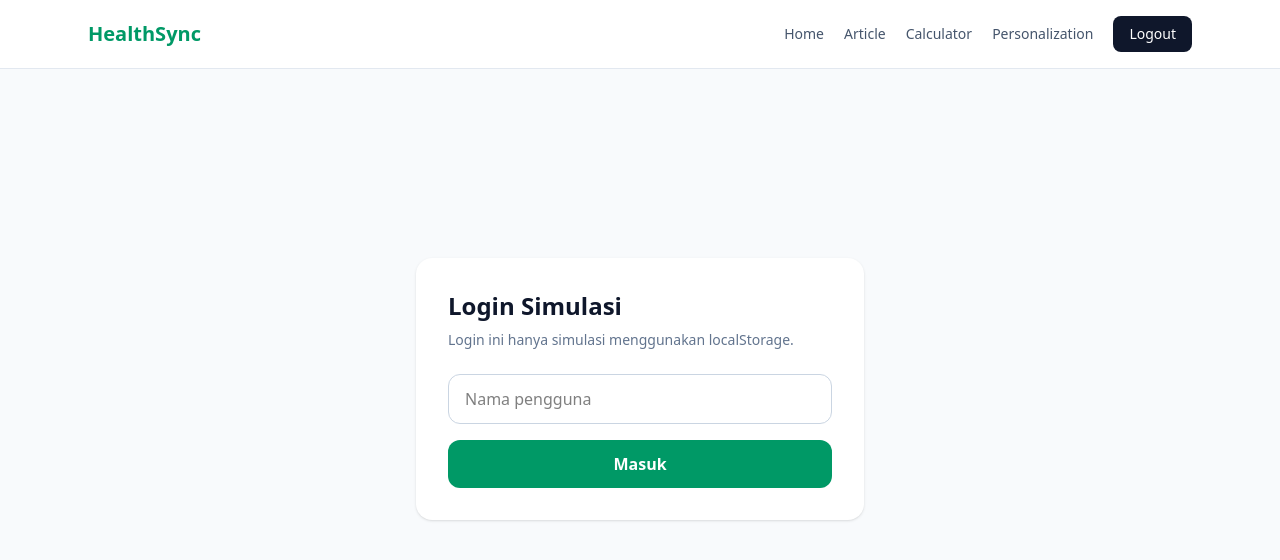
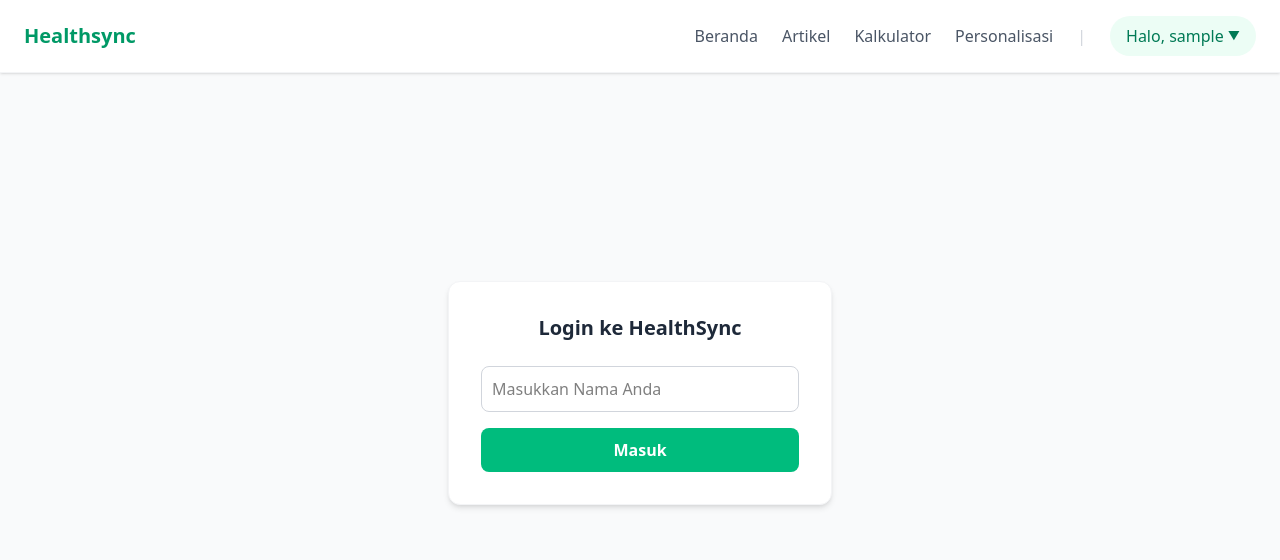
Before and after one commit to alyamutiara2235/web_healthsync, a React (Vite) app: page /login in a window 1280 px wide. Shown: the top 560 px of the page. Built offline with nearby package versions, Linux system fonts and the light colour scheme; sample sign-in values are in the browser's storage.

Commit message:
update landing page, navbar profile dropdown

```diff
--- a/src/App.jsx
+++ b/src/App.jsx
@@ -1,3 +1,4 @@
+import { useState } from "react";
 import { Routes, Route } from "react-router-dom";
 import Navbar from "./components/Navbar";
 import ProtectedRoute from "./components/ProtectedRoute";
@@ -8,15 +9,29 @@ import Calculator from "./pages/Calculator";
 import Personalization from "./pages/Personalization";
 
 function App() {
+  const [user, setUser] = useState(() => {
+    const isLoggedIn = localStorage.getItem("healthsync_isLoggedIn") === "true";
+    const savedName = localStorage.getItem("healthsync_userName");
+    return isLoggedIn && savedName ? { name: savedName } : null;
+  });
+
+  const handleLogout = () => {
+    // Hapus semua data login dari localStorage
+    localStorage.removeItem("healthsync_isLoggedIn");
+    localStorage.removeItem("healthsync_userName");
+    setUser(null);
+  };
+
   return (
     <>
-      <Navbar />
+      <Navbar user={user} onLogout={handleLogout} />
 
       <main>
         <Routes>
           <Route path="/" element={<Landing />} />
           <Route path="/articles" element={<Articles />} />
-          <Route path="/login" element={<Login />} />
+          <Route path="/login" element={<Login setUser={setUser} />} />
+
           <Route
             path="/calculator"
             element={
--- a/src/components/Navbar.jsx
+++ b/src/components/Navbar.jsx
@@ -1,61 +1,73 @@
-import { Link, NavLink, useNavigate } from "react-router-dom";
+import React, { useState } from "react";
+import { Link } from "react-router-dom";
 
-function Navbar() {
-  const navigate = useNavigate();
-  const isLoggedIn = localStorage.getItem("healthsync_isLoggedIn") === "true";
-
-  const handleLogout = () => {
-    localStorage.removeItem("healthsync_isLoggedIn");
-    navigate("/login");
-  };
-
-  const navLinkClass = ({ isActive }) =>
-    isActive
-      ? "font-semibold text-emerald-600"
-      : "text-slate-600 hover:text-emerald-600";
+function Navbar({ user, onLogout }) {
+  const [dropdownOpen, setDropdownOpen] = useState(false);
 
   return (
-    <header className="border-b border-slate-200 bg-white">
-      <nav className="mx-auto flex max-w-6xl items-center justify-between px-6 py-4">
-        <Link to="/" className="text-xl font-bold text-emerald-600">
-          HealthSync
+    <nav className="relative flex items-center justify-between bg-white px-6 py-4 shadow-sm border-b border-gray-100">
+      <div className="text-xl font-bold text-emerald-600">
+        <Link to="/">Healthsync</Link>
+      </div>
+
+      <div className="flex items-center space-x-6">
+        <Link to="/" className="text-gray-600 hover:text-emerald-600 font-medium transition">
+          Beranda
+        </Link>
+        <Link to="/articles" className="text-gray-600 hover:text-emerald-600 font-medium transition">
+          Artikel
+        </Link>
+        <Link to="/calculator" className="text-gray-600 hover:text-emerald-600 font-medium transition">
+          Kalkulator
+        </Link>
+        <Link to="/personalization" className="text-gray-600 hover:text-emerald-600 font-medium transition">
+          Personalisasi
         </Link>
 
-        <div className="flex items-center gap-5 text-sm">
-          <NavLink to="/" className={navLinkClass}>
-            Home
-          </NavLink>
+        <span className="text-gray-300">|</span>
 
-          <NavLink to="/articles" className={navLinkClass}>
-            Article
-          </NavLink>
 
-          <NavLink to="/calculator" className={navLinkClass}>
-            Calculator
-          </NavLink>
+        {user ? (
+          <div className="relative">
+            <button
+              onClick={() => setDropdownOpen(!dropdownOpen)}
+              className="flex items-center space-x-1 rounded-full bg-emerald-50 px-4 py-2 font-medium text-emerald-700 hover:bg-emerald-100 focus:outline-none transition"
+            >
+              <span>Halo, {user.name}</span>
+              <span className="text-xs">▼</span>
+            </button>
 
-          <NavLink to="/personalization" className={navLinkClass}>
-            Personalization
-          </NavLink>
+            {dropdownOpen && (
+              <div className="absolute right-0 mt-2 w-48 rounded-lg border border-gray-100 bg-white py-1 shadow-lg z-50">
+                <div className="block px-4 py-2 text-xs text-gray-400 border-b border-gray-50">
+                  Nama User
+                </div>
+                <div className="block px-4 py-2 text-sm font-semibold text-gray-700 bg-gray-50/50 truncate">
+                  {user.name}
+                </div>
 
-          {isLoggedIn ? (
                 <button
-              onClick={handleLogout}
-              className="rounded-lg bg-slate-900 px-4 py-2 text-white hover:bg-slate-700"
+                  onClick={() => {
+                    onLogout();
+                    setDropdownOpen(false);
+                  }}
+                  className="block w-full text-left px-4 py-2.5 text-sm font-medium text-red-600 hover:bg-red-50 transition border-t border-gray-100 mt-1"
                 >
-              Logout
+                  Keluar
                 </button>
+              </div>
+            )}
+          </div>
         ) : (
           <Link
             to="/login"
-              className="rounded-lg bg-emerald-600 px-4 py-2 text-white hover:bg-emerald-700"
+            className="rounded-full bg-emerald-500 px-5 py-2 font-semibold text-white hover:bg-emerald-600 transition shadow-sm"
           >
-              Login
+            Masuk
           </Link>
         )}
       </div>
     </nav>
-    </header>
   );
 }
 
--- a/src/pages/Landing.jsx
+++ b/src/pages/Landing.jsx
@@ -1,3 +1,6 @@
+import React from "react";
+import { Link } from "react-router-dom";
+
 function Landing() {
   return (
     <>
@@ -16,12 +19,19 @@ function Landing() {
             </p>
 
             <div className="flex gap-4">
-          <button className="rounded-full bg-emerald-600 px-5 py-2 text-white hover:bg-emerald-700 font-medium text-sm transition-all shadow-sm">
+              <Link
+                to="/Masuk"
+                className="rounded-full bg-emerald-600 px-5 py-2 text-white hover:bg-emerald-700 font-medium text-sm transition-all shadow-sm block text-center"
+              >
                 Mulai Sekarang
-          </button>
-          <button className="rounded-full border border-emerald-600 text-emerald-600 hover:bg-emerald-50 px-5 py-2 font-medium text-sm transition-all">
+              </Link>
+
+              <a
+                href="#features"
+                className="rounded-full border border-emerald-600 text-emerald-600 hover:bg-emerald-50 px-5 py-2 font-medium text-sm transition-all block text-center"
+              >
                 Pelajari Lebih Lanjut
-          </button>
+              </a>
             </div>
           </div>
 
@@ -37,7 +47,7 @@ function Landing() {
         </div>
       </section>
 
-<section className="bg-slate-50 py-16 px-6 md:px-12 lg:px-24">
+      <section id="features" className="bg-slate-50 py-16 px-6 md:px-12 lg:px-24">
         <div className="max-w-7xl mx-auto">
 
           <div className="text-center mb-12">
@@ -60,9 +70,9 @@ function Landing() {
                   Baca informasi dan tips kesehatan terpercaya yang divalidasi oleh para ahli medis setiap hari.
                 </p>
               </div>
-        <a href="#artikel" className="text-emerald-600 font-medium text-sm hover:text-emerald-700 flex items-center gap-1 mt-2">
+              <Link to="/articles" className="text-emerald-600 font-medium text-sm hover:text-emerald-700 flex items-center gap-1 mt-2">
                 Buka Artikel &rarr;
-        </a>
+              </Link>
             </div>
 
             <div className="bg-white p-6 rounded-2xl shadow-sm border border-slate-100 hover:shadow-md transition-all duration-300 flex flex-col justify-between">
@@ -75,14 +85,13 @@ function Landing() {
                   Hitung Indeks Massa Tubuh Anda secara cepat untuk mengetahui status berat badan yang ideal.
                 </p>
               </div>
-        <a href="#bmi" className="text-emerald-600 font-medium text-sm hover:text-emerald-700 flex items-center gap-1 mt-2">
+              <Link to="/calculator" className="text-emerald-600 font-medium text-sm hover:text-emerald-700 flex items-center gap-1 mt-2">
                 Hitung Sekarang &rarr;
-        </a>
+              </Link>
             </div>
 
             <div className="bg-white p-6 rounded-2xl shadow-sm border border-slate-100 hover:shadow-md transition-all duration-300 flex flex-col justify-between">
               <div>
-          {/* Ikon Mini */}
                 <div className="w-12 h-12 bg-emerald-50 rounded-xl flex items-center justify-center text-emerald-600 mb-4 font-bold text-xl">
                   📈
                 </div>
@@ -91,9 +100,9 @@ function Landing() {
                   Pantau perkembangan kesehatan Anda dari waktu ke waktu dengan grafik simulasi yang interaktif.
                 </p>
               </div>
-        <a href="#progress" className="text-emerald-600 font-medium text-sm hover:text-emerald-700 flex items-center gap-1 mt-2">
+              <Link to="/personalization" className="text-emerald-600 font-medium text-sm hover:text-emerald-700 flex items-center gap-1 mt-2">
                 Lihat Progres &rarr;
-        </a>
+              </Link>
             </div>
 
           </div>
--- a/src/pages/Login.jsx
+++ b/src/pages/Login.jsx
@@ -1,42 +1,39 @@
-import { useNavigate } from "react-router-dom";
+import React, { useState } from 'react';
+import { useNavigate } from 'react-router-dom';
 
-function Login() {
+function Login({ setUser }) {
+  const [inputNama, setInputNama] = useState('');
   const navigate = useNavigate();
 
-  const handleLogin = (event) => {
-    event.preventDefault();
-    localStorage.setItem("healthsync_isLoggedIn", "true");
-    navigate("/calculator");
+  const handleLogin = (e) => {
+    e.preventDefault();
+    if (inputNama.trim() !== '') {
+      localStorage.setItem("healthsync_isLoggedIn", "true");
+      localStorage.setItem("healthsync_userName", inputNama);
+
+      setUser({ name: inputNama });
+
+      navigate('/');
+    }
   };
 
   return (
-    <section className="flex min-h-[80vh] items-center justify-center bg-slate-50 px-6">
-      <form
-        onSubmit={handleLogin}
-        className="w-full max-w-md rounded-2xl bg-white p-8 shadow"
-      >
-        <h1 className="mb-2 text-2xl font-bold text-slate-900">
-          Login Simulasi
-        </h1>
-
-        <p className="mb-6 text-sm text-slate-500">
-          Login ini hanya simulasi menggunakan localStorage.
-        </p>
-
+    <div className="flex min-h-[80vh] items-center justify-center bg-gray-50">
+      <form onSubmit={handleLogin} className="p-8 bg-white rounded-xl shadow-md border border-gray-100 w-full max-w-sm">
+        <h3 className="mb-6 text-xl font-bold text-center text-gray-800">Login ke HealthSync</h3>
         <input
           type="text"
-          placeholder="Nama pengguna"
-          className="mb-4 w-full rounded-xl border border-slate-300 px-4 py-3 outline-none focus:border-emerald-500"
+          placeholder="Masukkan Nama Anda"
+          value={inputNama}
+          onChange={(e) => setInputNama(e.target.value)}
+          className="border border-gray-300 p-2.5 rounded-lg mb-4 w-full focus:border-emerald-500 focus:outline-none"
+          required
         />
-
-        <button
-          type="submit"
-          className="w-full rounded-xl bg-emerald-600 px-4 py-3 font-semibold text-white hover:bg-emerald-700"
-        >
+        <button type="submit" className="bg-emerald-500 hover:bg-emerald-600 transition text-white font-semibold p-2.5 rounded-lg w-full">
           Masuk
         </button>
       </form>
-    </section>
+    </div>
   );
 }
 
```
Lines whose indentation alone changed are shown as unchanged.
